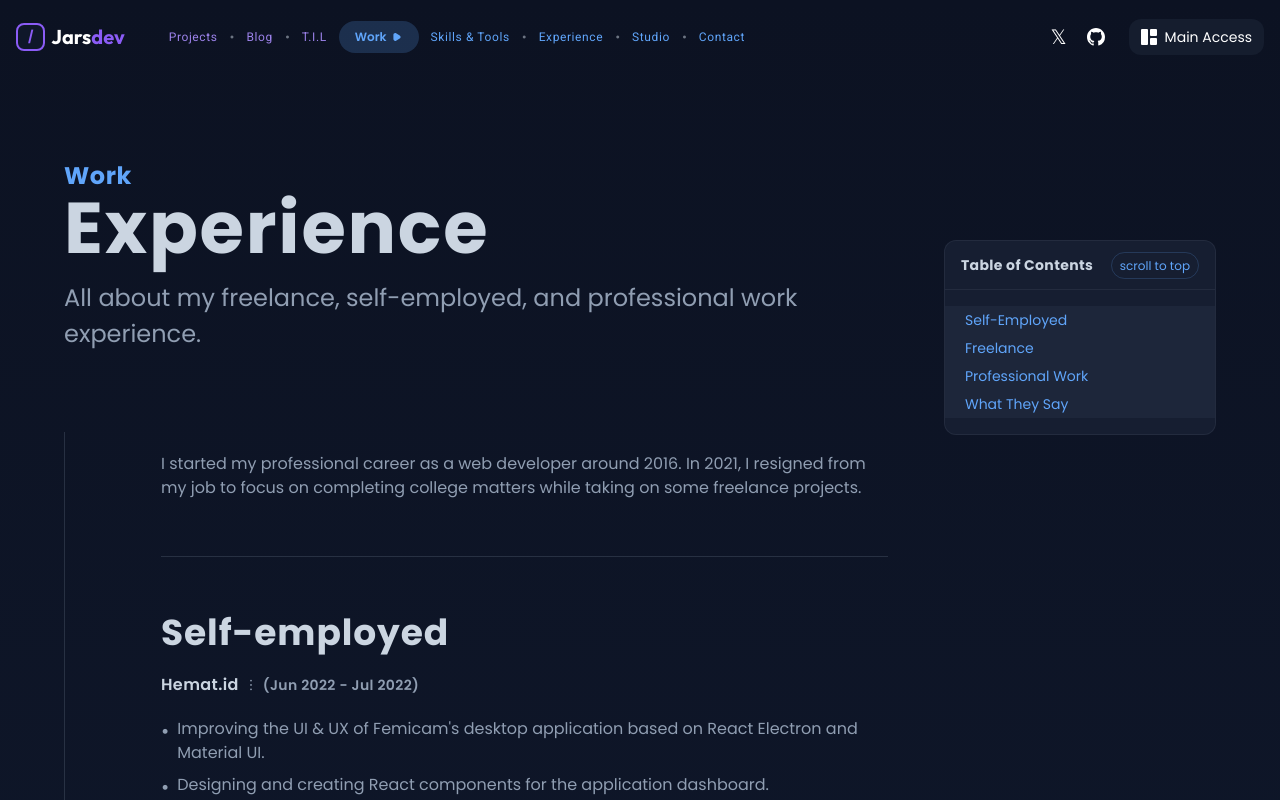
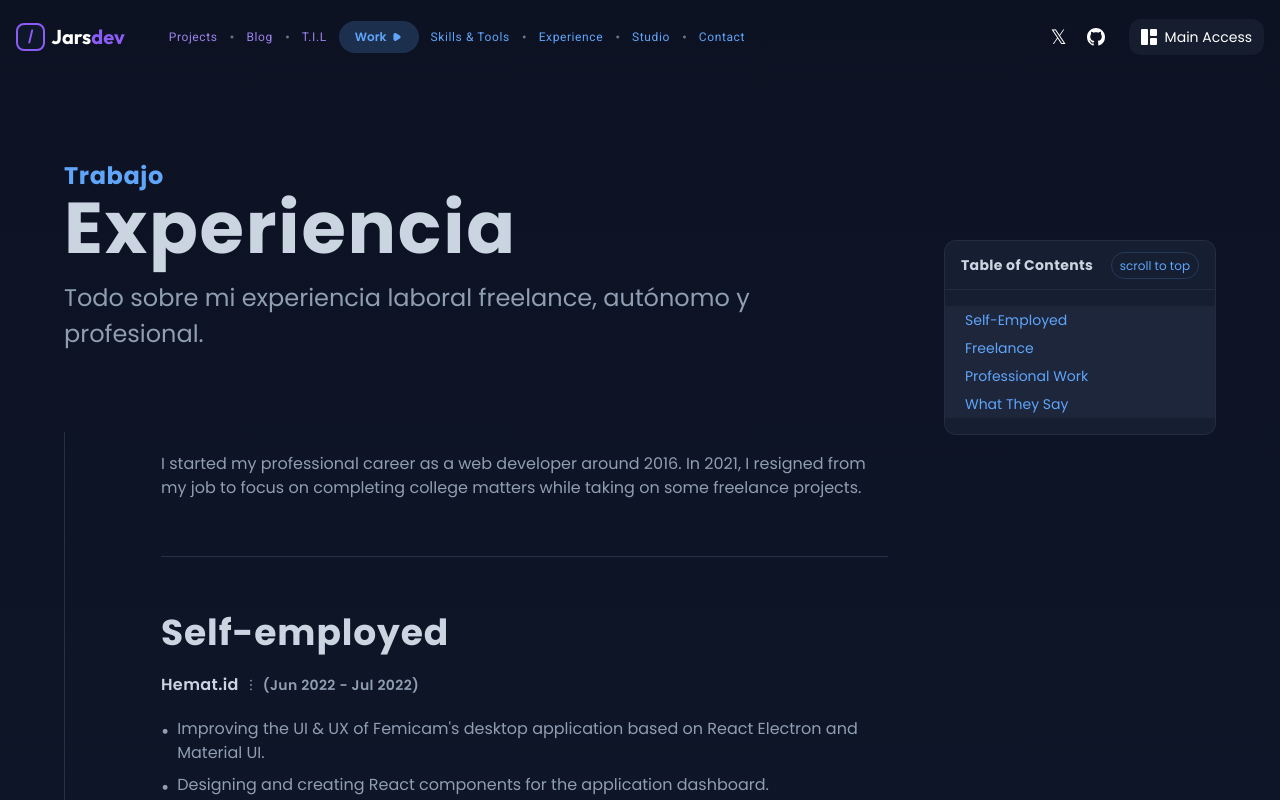
Before and after one commit to ImJars/Development-full-coding, a React (Vite) app: page /experience in a window 1280 px wide. Shown: the top 800 px of the page. Built offline with nearby package versions, Linux system fonts and the light colour scheme.

Commit message:
Update experience.jsx

```diff
--- a/src/experience.jsx
+++ b/src/experience.jsx
@@ -148,10 +148,7 @@ function Experience() {
   return (
     <>
       <Wraped>
-        <section
-          id="experience"
-          className="w-full h-full text-white"
-        >
+        <section id="experience" className="w-full h-full text-white">
           <ExperienceSection className="pb-10 sm:pb-20 pt-40">
             <div className="content-wrapped block mx-auto">
               <TitleSection className="mx-5 sm:mx-0">
@@ -164,7 +161,7 @@ function Experience() {
                     once: true,
                   }}
                 >
-                  Work
+                  Trabajo
                 </motion.h1>
                 <motion.h2
                   className="Title-Name opacity-0 transform -translate-x-10 text-text-white-gray text-7xl font-bold tracking-wide"
@@ -175,7 +172,7 @@ function Experience() {
                     once: true,
                   }}
                 >
-                  Experience
+                  Experiencia
                 </motion.h2>
                 <motion.h3
                   className="Subtitle-Text opacity-0 transform -translate-x-10 w-full sm:w-2/3 text-text-general mt-4"
@@ -186,8 +183,8 @@ function Experience() {
                     once: true,
                   }}
                 >
-                  All about my freelance, self-employed, and professional work
-                  experience.
+                  Todo sobre mi experiencia laboral freelance, autónomo y
+                  profesional.
                 </motion.h3>
               </TitleSection>
             </div>
```
